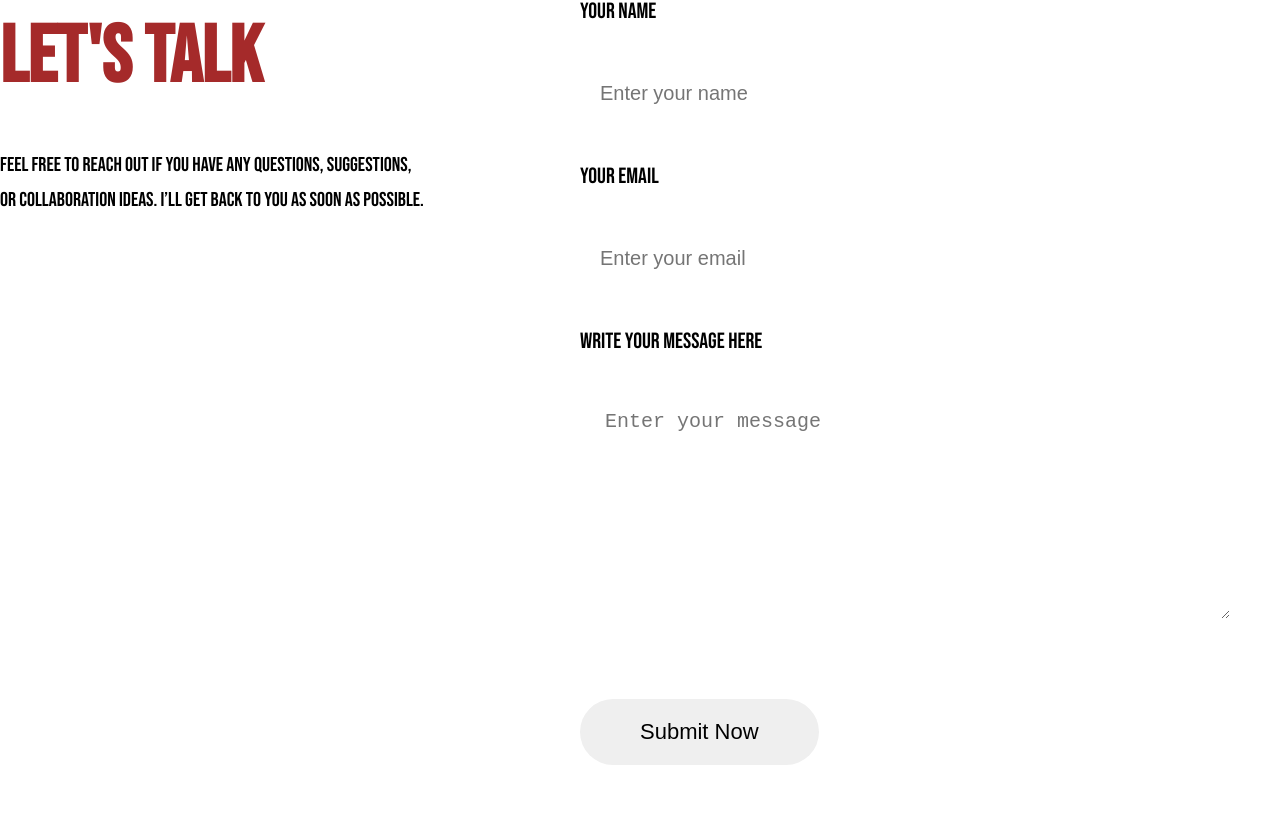
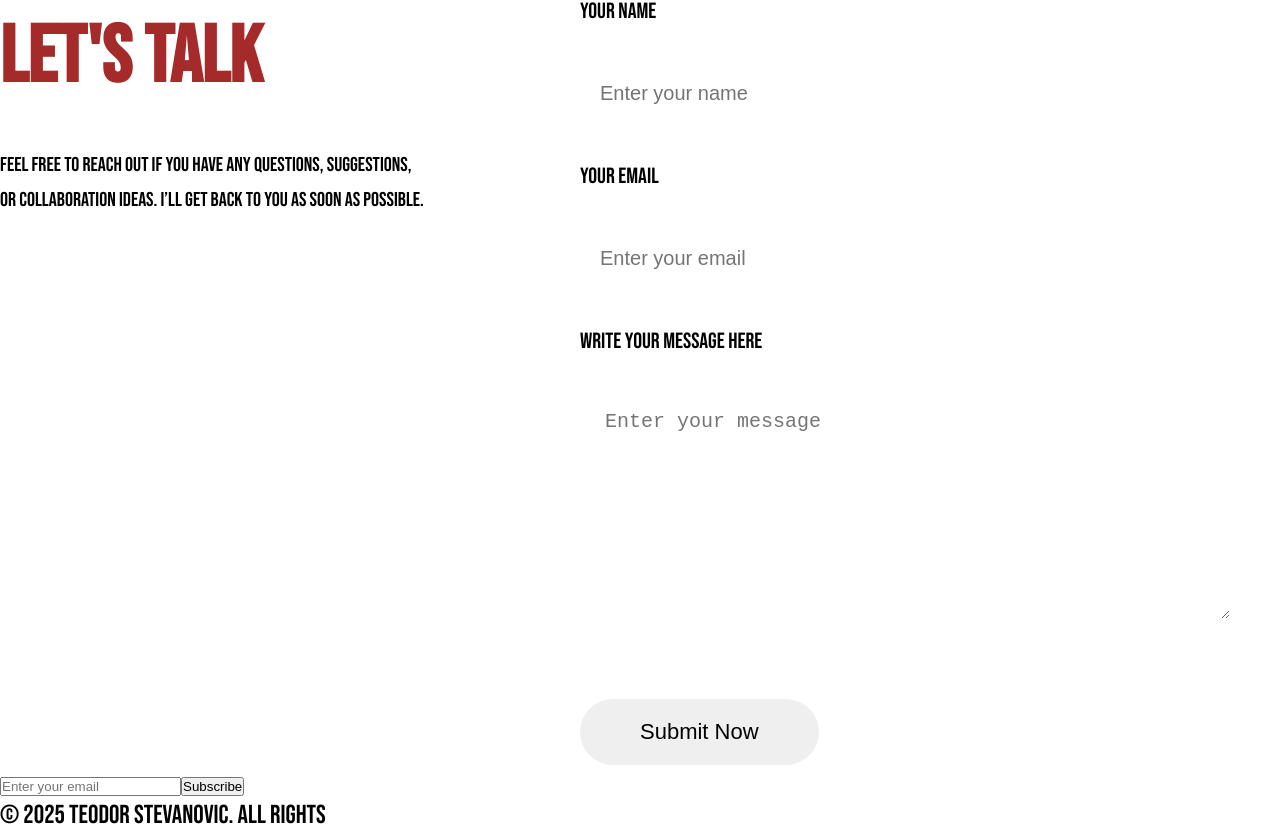
Before and after one commit to TeodorStevanovic/Portfolio-React-Vite, a React (Vite) app: page / in a window 1280 px wide. Shown: the part 1695-2530 px from the top of the page. Before the commit the page ends 2460 px from the top, so only its background shows below. Built offline with nearby package versions, Linux system fonts and the light colour scheme.

Commit message:
Started creating Footer component

```diff
--- a/src/App.jsx
+++ b/src/App.jsx
@@ -3,15 +3,16 @@ import Navbar from "./components/Navbar/Navbar";
 import Hero from "./components/Hero/Hero";
 import AboutMe from "./components/AboutMe/AboutMe";
 import Contact from "./components/Contact/Contact";
+import Footer from "./components/Footer/Footer";
 
 function App() {
-
   return (
     <div>
       <Navbar />
       <Hero />
       <AboutMe />
       <Contact />
+      <Footer />
     </div>
   );
 }
--- /dev/null
+++ b/src/components/Footer/Footer.jsx
@@ -0,0 +1,21 @@
+import React from "react";
+
+const Footer = () => {
+  return (
+    <section className="footer">
+      <div className="footer-top">
+      <h1>
+        <a href="#home">Theodor.</a>
+      </h1>
+      <input type="email" placeholder="Enter your email" />
+      <button className="sub-btn">Subscribe</button>
+      </div>
+
+      <div className="footer-bottom">
+        <p className="footer-bottom-left">&copy; 2025 Teodor Stevanovic. All rights</p>
+      </div>
+    </section>
+  );
+};
+
+export default Footer;
```
